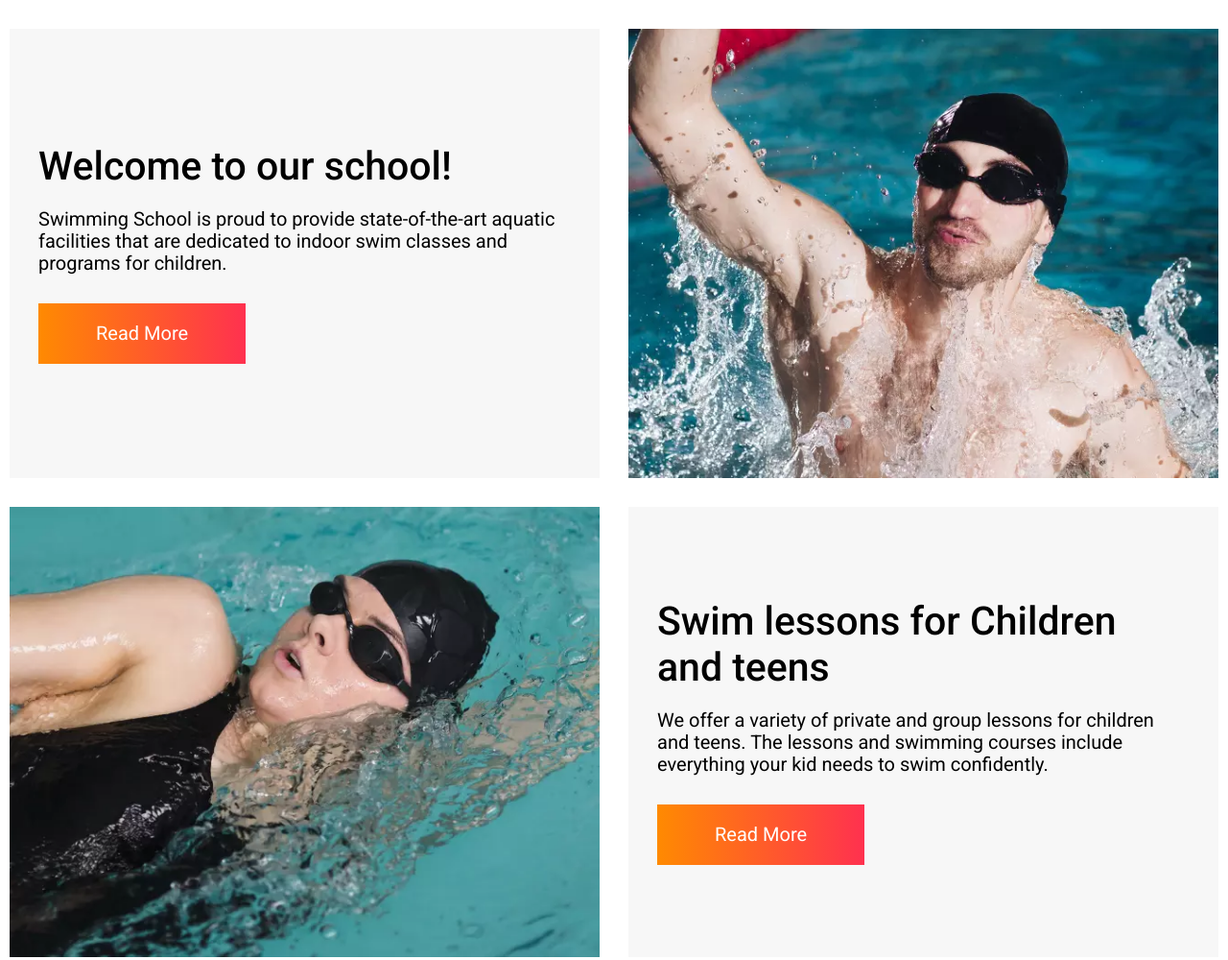
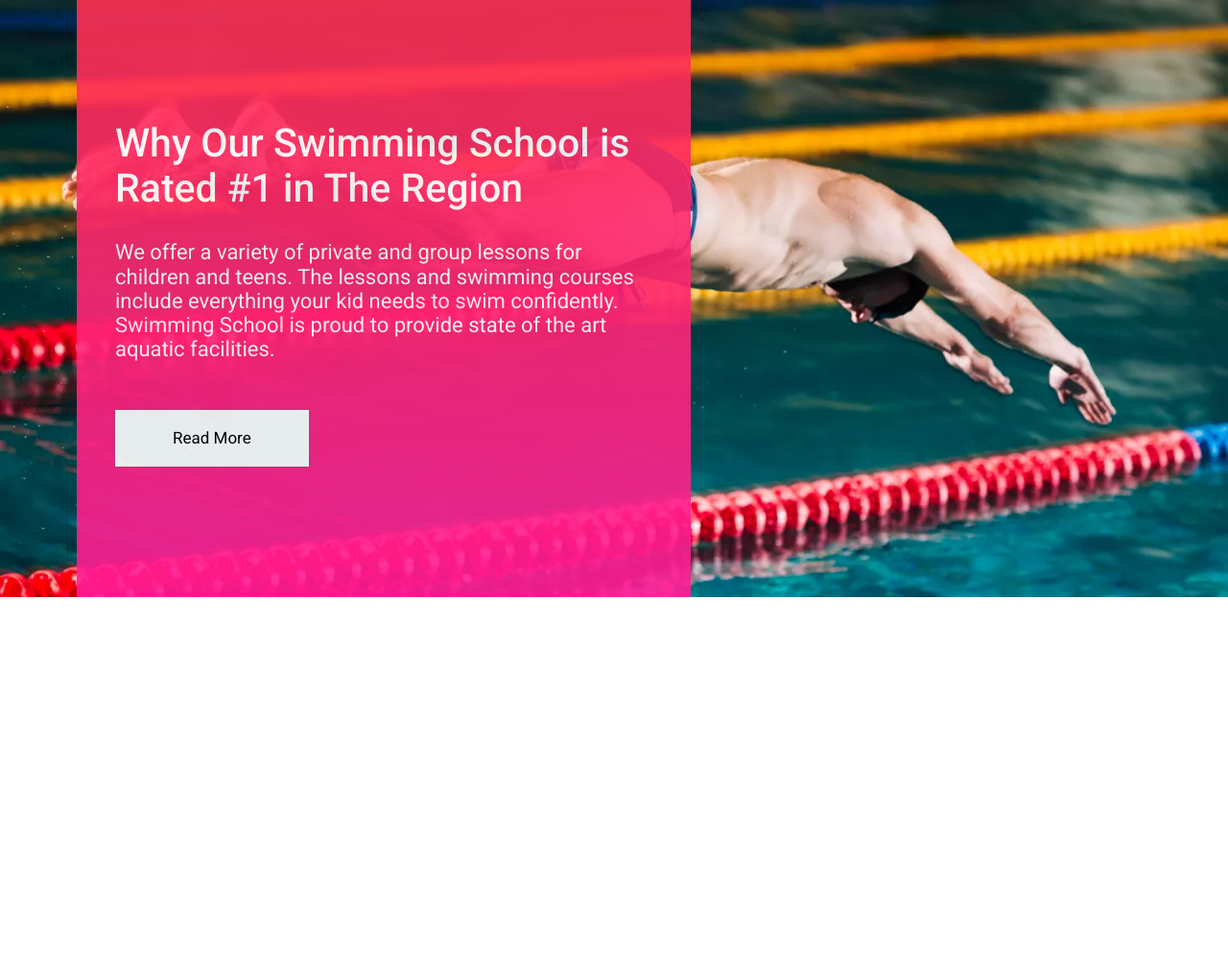
Before and after one commit to ramilzag/swimming, a plain HTML site: page index.html in a window 1280 px wide. Shown: the whole page at 96% size. After the commit the page ends 800 px from the top, so only its background shows below. Drawn offline with Linux system fonts and the light colour scheme.

Commit message:
Implemented showcase block

```diff
--- a/css/styles.css
+++ b/css/styles.css
@@ -2,6 +2,7 @@
 
 :root {
   --color-purple-to-blue: linear-gradient(#b95cff, #195ed3);
+  --color-purple-to-blue-right: linear-gradient(to right, #b95cff, #195ed3);
   --color-yellow-to-orange: linear-gradient(#ffaf00, #ff8614);
   --color-orange-to-red-right: linear-gradient(to right, #ff8901, #ff314e);
   --color-red-to-lightRed: linear-gradient(#ff3051, #ff1c97);
@@ -63,17 +64,17 @@ a {
 .btn--outlined {
   outline: none;
   background: #fff;
-  box-shadow: 0 0 3px 3px #f3f3f3;
+  box-shadow: 0 0 2px #666;
   transition: all 0.15s;
 }
 
 .btn--outlined:hover {
-  background: var(--color-orange-to-red-right);
+  background: var(--color-purple-to-blue-right);
   color: #fff;
 }
 
 .btn--colored {
-  background: linear-gradient(to right, #ff8a01, #ff314f);
+  background: linear-gradient(--color-orange-to-red-right);
   color: #fff;
 }
 
@@ -351,7 +352,13 @@ a {
 
 /* Blocks */
 .block {
-  padding: 0 1rem;
+  padding: 1rem;
+}
+
+@media screen and (min-width: 768px) {
+  .block {
+    padding: 0 4rem;
+  }
 }
 
 @media screen and (min-width: 1440px) {
@@ -508,3 +515,58 @@ a {
     grid-template-columns: repeat(2, 1fr);
   }
 }
+
+/* Showcase block */
+.showcase {
+  position: relative;
+}
+
+.showcase__image {
+  width: 100%;
+  display: block;
+}
+
+.showcase__banner-heading {
+  margin-bottom: 2rem;
+  font-size: 3.3rem;
+}
+
+.showcase__banner-description {
+  font-size: 1.6rem;
+  margin-bottom: 3rem;
+}
+
+.showcase .btn {
+  font-size: 1.7rem;
+  margin-bottom: 1rem;
+}
+
+.showcase__banner {
+  display: flex;
+  flex-direction: column;
+  justify-content: center;
+  align-items: flex-start;
+  background: var(--color-red-to-lightRed);
+  color: #fff;
+  opacity: 0.9;
+}
+
+@media screen and (min-width: 768px) {
+  .showcase__banner {
+    position: absolute;
+    max-width: 64rem;
+    margin-left: 8rem;
+    height: 100%;
+    top: 0;
+  }
+
+  .showcase__banner-heading {
+    font-size: 4.1rem;
+    margin-bottom: 3rem;
+  }
+
+  .showcase__banner-description {
+    font-size: 2.2rem;
+    margin-bottom: 5rem;
+  }
+}
--- a/index.html
+++ b/index.html
@@ -14,46 +14,28 @@
     <title>Document</title>
   </head>
   <body>
-    <div class="container block grid grid--1x2 feature">
+    <div class="showcase">
       <picture>
-        <source type="image/webp" srcset="images/featureImg1.webp" />
-        <source type="image/jpg" srcset="images/featureImg1.jpg" />
+        <source type="image/webp" srcset="images/showcase.webp" />
+        <source type="image/jpg" srcset="images/showcase.jpg" />
         <img
-          class="feature__image"
+          class="showcase__image"
           loading="lazy"
-          src="images/featureImg1.jpg"
-          alt="Person surfaces from underwater"
+          src="images/showcase.jpg"
+          alt="Person jumping into a pool"
         />
       </picture>
-      <div class="feature__body">
-        <h2 class="feature__heading">Welcome to our school!</h2>
-        <p class="feature__description">
-          Swimming School is proud to provide state-of-the-art aquatic
-          facilities that are dedicated to indoor swim classes and programs for
-          children.
-        </p>
-        <button class="btn btn--colored">Read More</button>
-      </div>
-    </div>
-    <div class="container block grid grid--1x2 feature">
-      <picture>
-        <source type="image/webp" srcset="images/featureImg2.webp" />
-        <source type="image/jpg" srcset="images/featureImg2.jpg" />
-        <img
-          class="feature__image"
-          loading="lazy"
-          src="images/featureImg2.jpg"
-          alt="Person swimming on its side"
-        />
-      </picture>
-      <div class="feature__body">
-        <h2 class="feature__heading">Swim lessons for Children and teens</h2>
-        <p class="feature__description">
+      <div class="block showcase__banner">
+        <h2 class="showcase__banner-heading">
+          Why Our Swimming School is Rated #1 in The Region
+        </h2>
+        <p class="showcase__banner-description">
           We offer a variety of private and group lessons for children and
           teens. The lessons and swimming courses include everything your kid
-          needs to swim confidently.
+          needs to swim confidently. Swimming School is proud to provide state
+          of the art aquatic facilities.
         </p>
-        <button class="btn btn--colored">Read More</button>
+        <button class="btn btn--outlined">Read More</button>
       </div>
     </div>
     <script src="./js/main.js"></script>
```
Also changed, not shown: components/blockShowcase.html (added, +24 -0 lines), images/showcase.jpg (added), images/showcase.webp (added), 1 other file.
